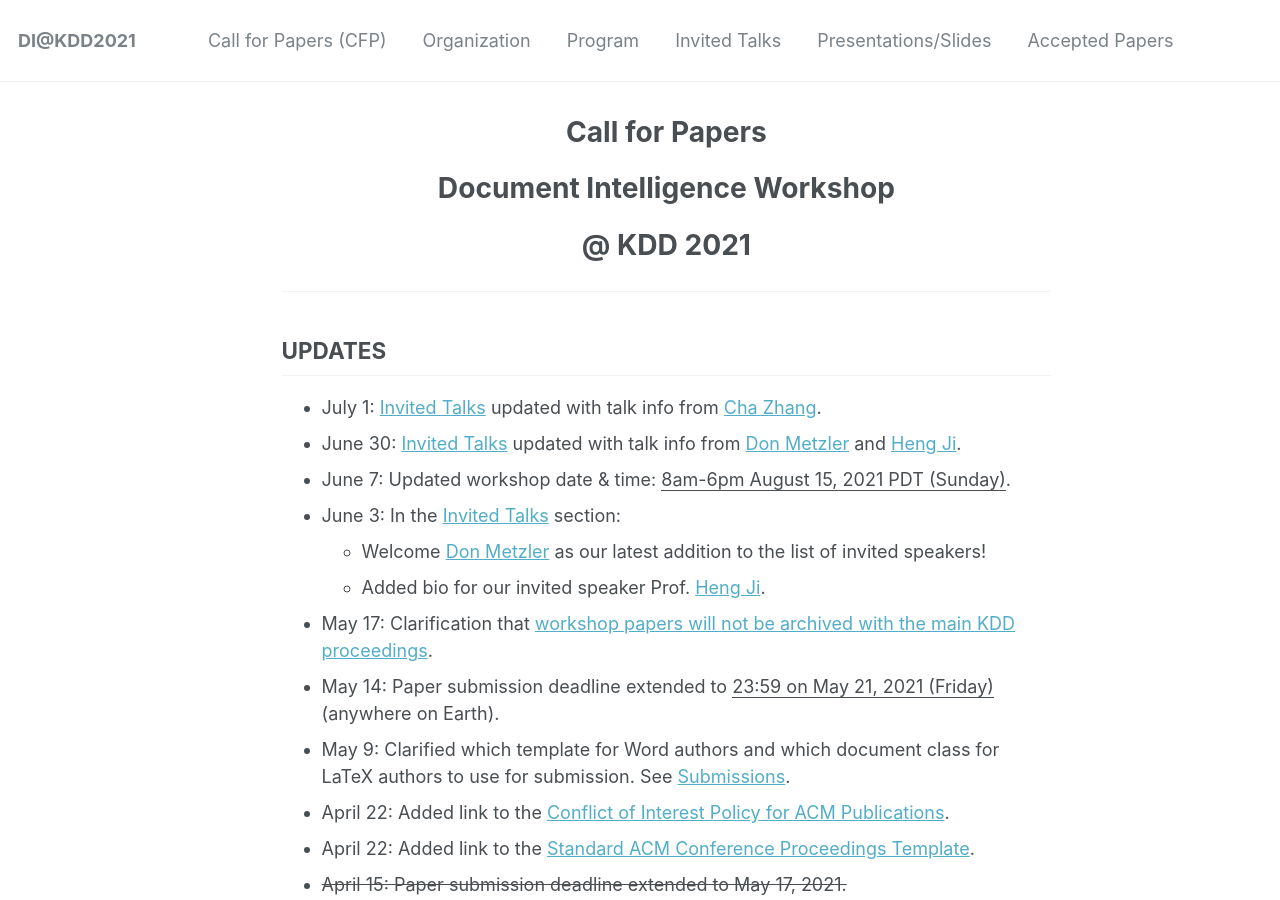
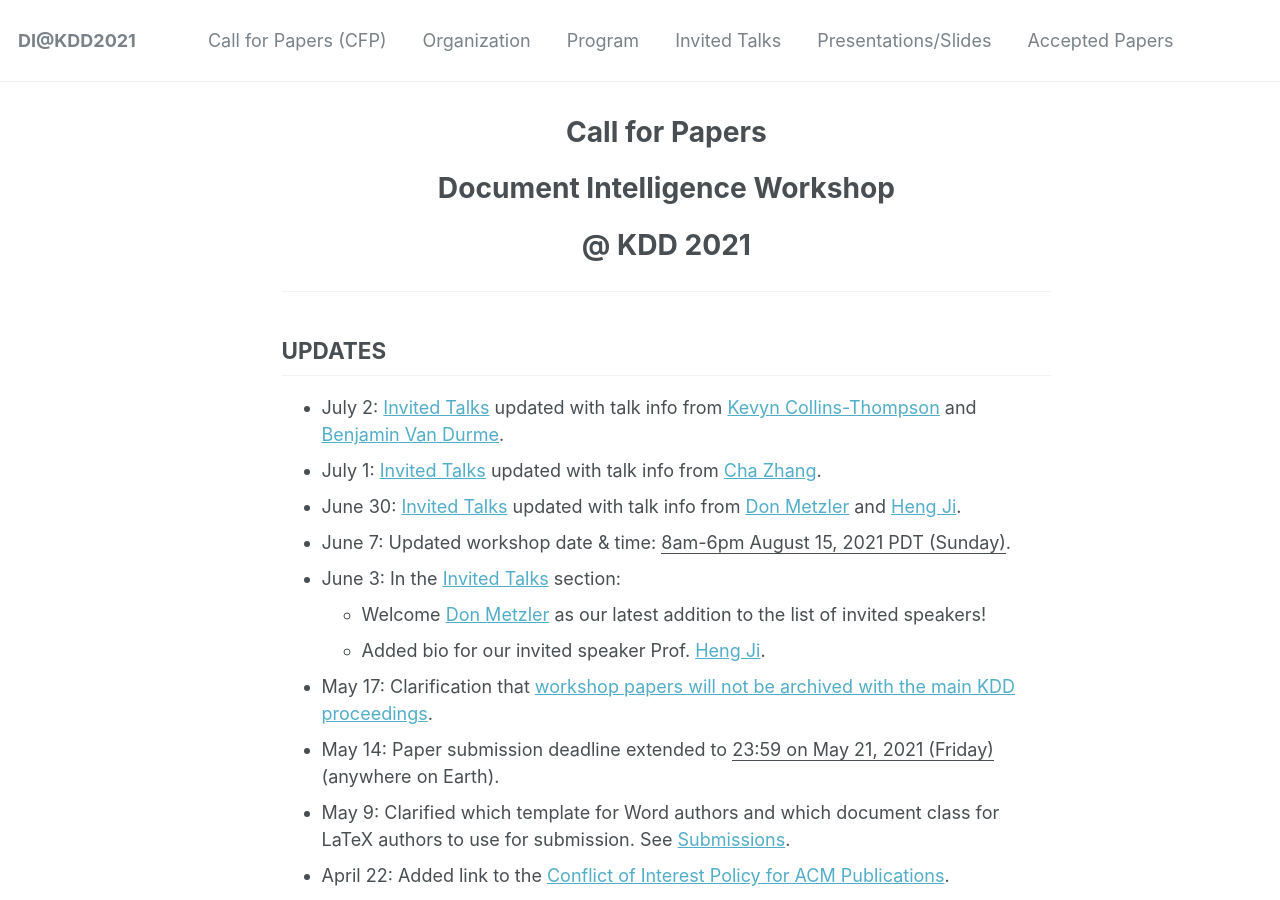
Before and after one commit to document-intelligence/DI-2022, a Jekyll site: the page built from _pages/cfp.md, in a window 1280 px wide and 900 px high. Built offline with Jekyll 4.4.1, drawn with Linux system fonts in a browser that asks for light colours.

Commit message:
Update cfp.md

```diff
--- a/_pages/cfp.md
+++ b/_pages/cfp.md
@@ -13,6 +13,7 @@ redirect_from:
 
 ## UPDATES
 
+- July 2: [Invited Talks](https://document-intelligence.github.io/DI-2021/talks/) updated with talk info from [Kevyn Collins-Thompson](http://www-personal.umich.edu/~kevynct/) and [Benjamin Van Durme](https://www.cs.jhu.edu/~vandurme/).
 - July 1: [Invited Talks](https://document-intelligence.github.io/DI-2021/talks/) updated with talk info from [Cha Zhang](https://www.microsoft.com/en-us/research/people/chazhang/).
 - June 30: [Invited Talks](https://document-intelligence.github.io/DI-2021/talks/) updated with talk info from [Don Metzler](https://research.google/people/DonaldMetzler/) and [Heng Ji](https://cs.illinois.edu/about/people/faculty/hengji).
 - June 7: Updated workshop date & time: <ins>8am-6pm August 15, 2021 PDT (Sunday)</ins>.
```
